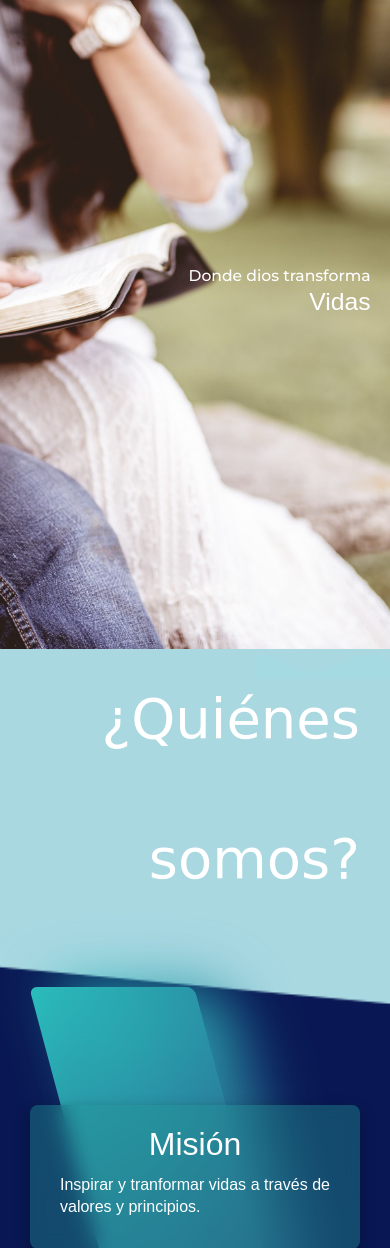
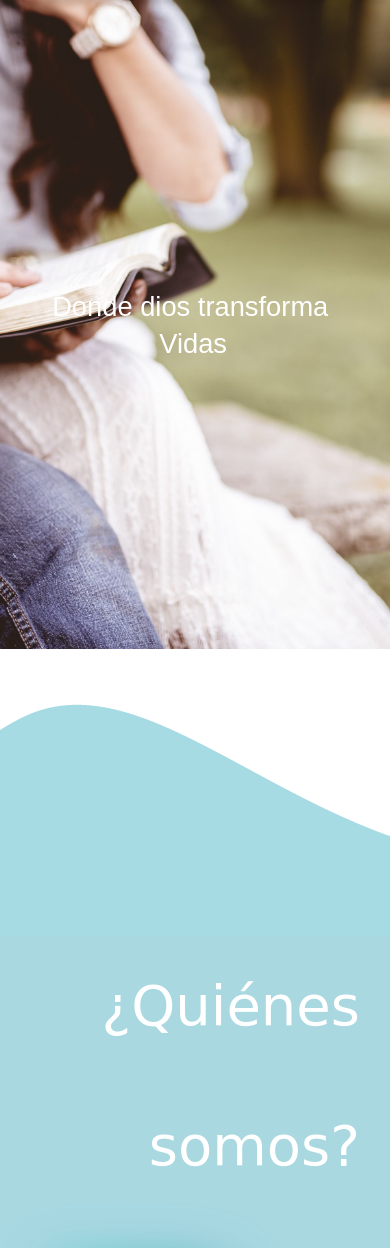
Before and after one commit to Okoruwu/7000VALIENTES, a PHP site: page / in a window 390 px wide; the page is wider, and only the part inside the window is pictured. Shown: the part 187-1435 px from the top of that part. Run offline with PHP 8.4, Linux system fonts and the light colour scheme.

Commit message:
styleind up

```diff
--- a/css/styleind.css
+++ b/css/styleind.css
@@ -1,11 +1,3 @@
-h3 {
-  text-align: right;
-  line-height: 2.5;
-  font-family: Brush Script MT, cursive;
-  font-size: 4.5em;
-  color: #ffffff;
-  margin-right: 30px;
-}
 
 h1 {
   text-align: right;
@@ -15,8 +7,7 @@ h1 {
   color: #ffffff;
 }
 .text-overlay {
-  display: flex
-;
+  display: flex;
   flex-direction: column;
   justify-content: center;
   align-items: flex-end;
@@ -30,8 +21,12 @@ h1 {
 }
 
 .text-overlay h1 {
-  font-family: Montserrat, sans-serif;
+  font-size: 4vw;
+  margin: 0;
+  text-align: right;
+}
 
+.text-overlay h2 {
   font-size: 4vw;
   margin: 0;
   text-align: right;
@@ -268,14 +263,63 @@ h1 {
   box-shadow: 0 1px 15px rgba(1, 1, 1, 0.2);
 }
 
-.con-curve{
-  position: absolute;
-  align-content: center;
-  margin-left: 255px;
-  opacity: 80%;
-}
+@media (max-width: 768px) {
+  .text-overlay h1 {
+    font-size: 5vw;
+    margin: 0;
+  }
 
-.img-curve{
-  width: 100%;
-  height: auto;
-}
+  .text-overlay h2 {
+    font-size: 4vw;
+    margin: 0;
+  }
+
+   }
+
+   @media (max-width: 480px) {
+    .text-overlay h1 {
+      font-size: 4vw;
+      margin: 0;
+    }
+
+    .text-overlay h2 {
+      font-size: 4vw;
+      margin: 0;
+    }
+
+
+  }
+
+  @media (max-width: 400px) {
+
+    .text-overlay h1 {
+      font-size: 4vw;
+      margin: 0;
+    }
+
+    .text-overlay h2 {
+      font-size: 4vw;
+      margin: 0;
+    }
+
+  }
+
+
+  @media (max-width: 1400px) {
+
+    .text-overlay h1 {
+      font-size: 7vw;
+      margin: 0;
+      margin-right: 5vh;
+      margin-top: 7vh;
+
+    }
+
+    .text-overlay h2 {
+      font-size: 7vw;
+      margin: 0;
+      margin-right: 17vh;
+    }
+
+
+     }
```
